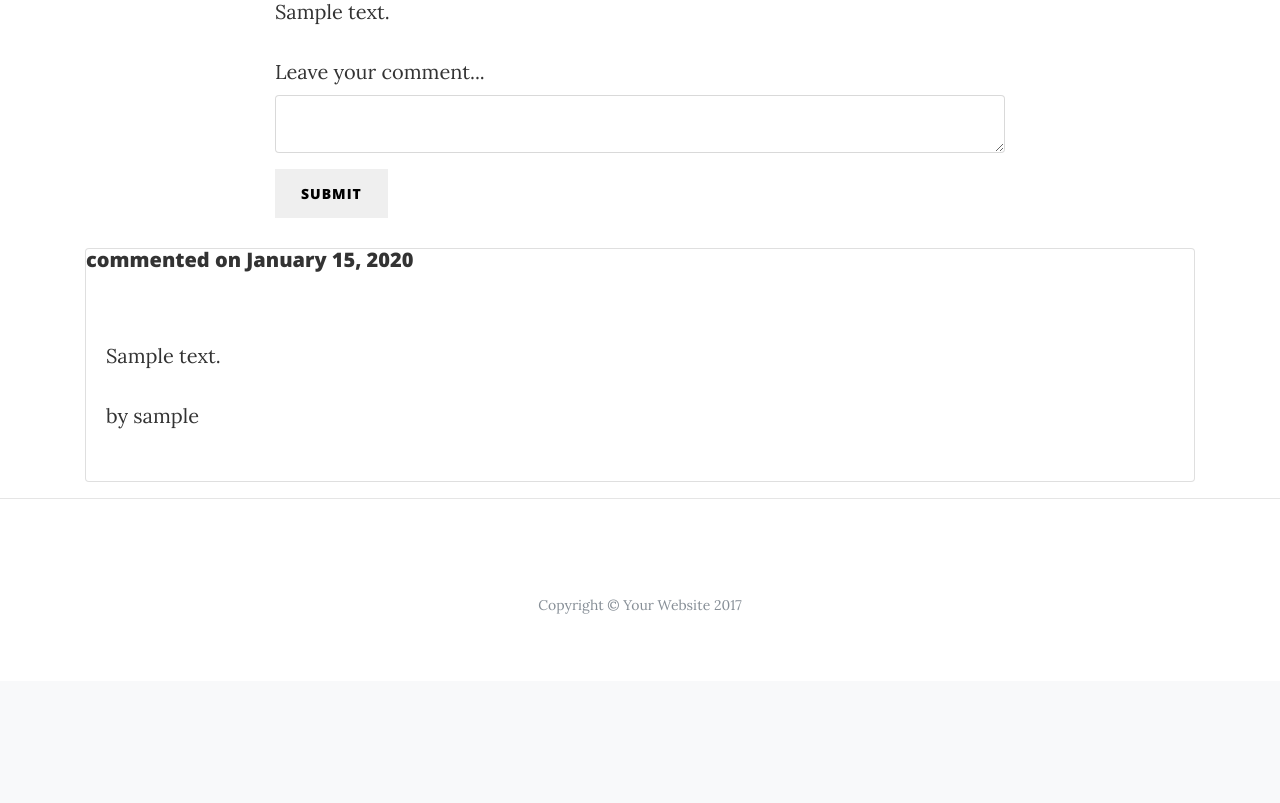
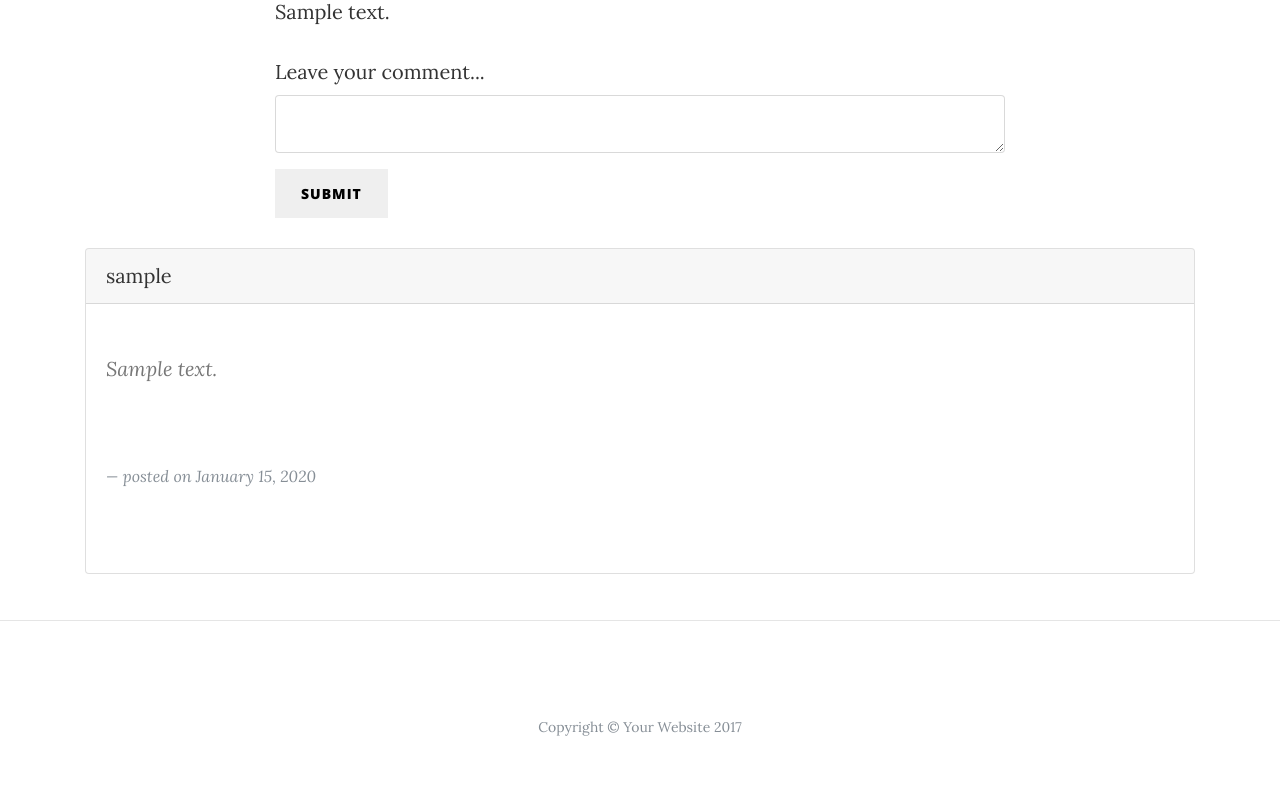
Before and after one commit to cherucole/Blog-Project, a Flask app: page /post/1 in a window 1280 px wide. Shown: the part 609-1412 px from the top of the page. Before the commit the page ends 1223 px from the top, so only its background shows below. Run offline with Flask 2, Linux system fonts and the light colour scheme; tables that the repository leaves empty hold one stand-in row (values such as "Sample post"); some libraries are stand-ins or nearby versions.

Commit message:
styled comments using cards and everything works on posts, adding and comments, roles only remaining

```diff
--- a/app/templates/post.html
+++ b/app/templates/post.html
@@ -102,15 +102,21 @@
 
       {% for comment in comments %}
 <div class="card">
-  <div class="card-title">
-    <h5>commented on {{comment.posted.strftime('%B %d, %Y')}}</h5>
+      <div class="card-header">
+    {{comment.username}}
   </div>
+
   <div class="card-body">
-      <p>{{comment.comment}}</p>
-            <p> by {{comment.username}}</p>
+          <blockquote class="blockquote mb-0">
+
+            <p> {{comment.comment}} </p>
+              <footer class="blockquote-footer">posted on <cite title="Source Title">{{comment.posted.strftime('%B %d, %Y')}}</cite></footer>
+
+    </blockquote>
 
   </div>
 </div>
+    <br>
 {% endfor %}
     </div>
 
```
Also changed, not shown: app/templates/post_comments.html (+10 -4 lines).
